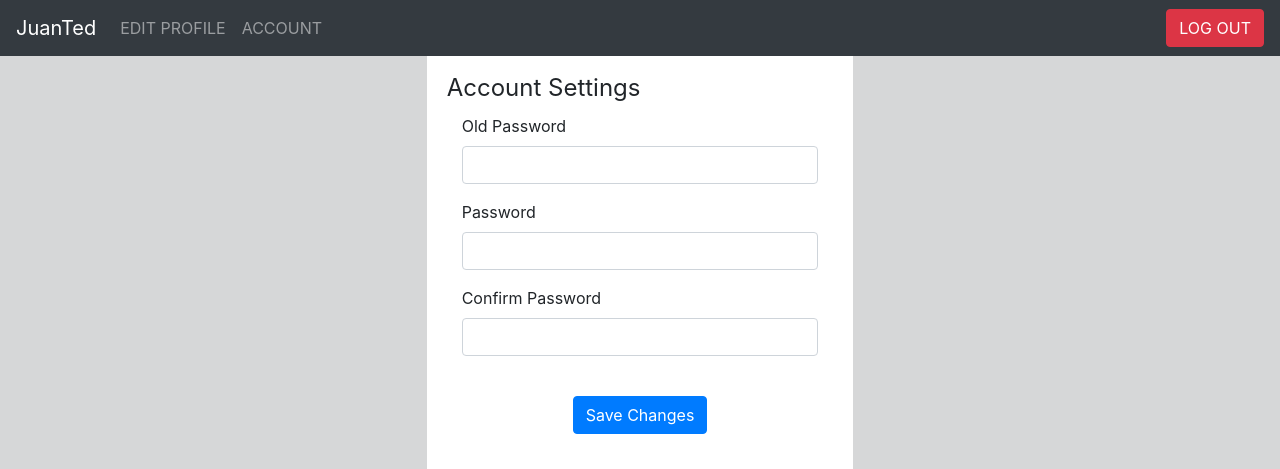
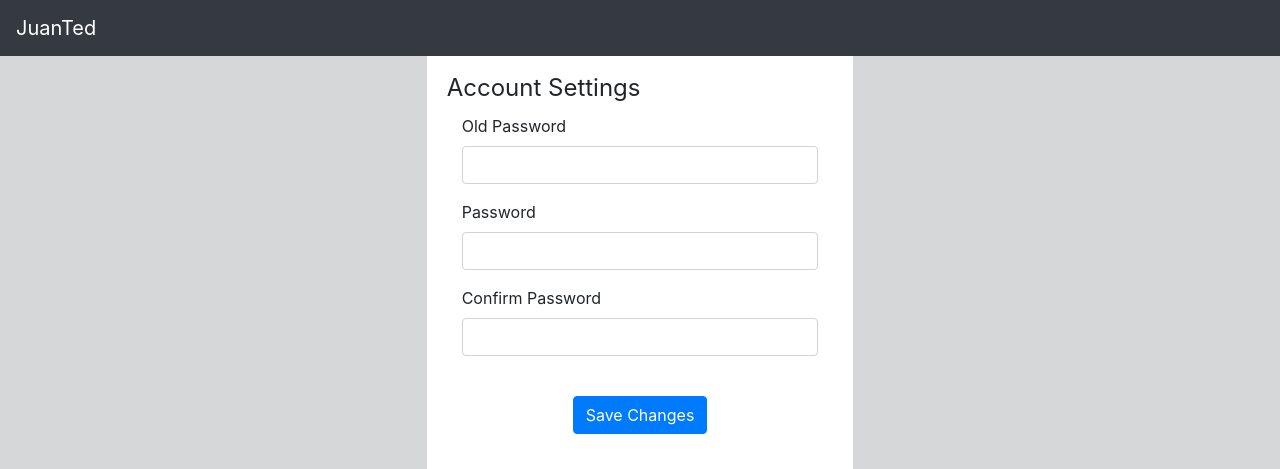
Before and after one commit to bluehacks2018/AIC-kids, a PHP site: page /account.php in a window 1280 px wide. Shown: the top 469 px of the page. Run offline with PHP 8.4, Linux system fonts and the light colour scheme.

Commit message:
fixed navbar

```diff
--- a/navbar.php
+++ b/navbar.php
@@ -4,7 +4,9 @@
     <span class="navbar-toggler-icon"></span>
   </button>
 
-  <div class="collapse navbar-collapse text-uppercase" id="navbarsExample03">
+  <?php
+  if (isset($_SESSION['id']))
+    echo '<div class="collapse navbar-collapse text-uppercase" id="navbarsExample03">
       <ul class="navbar-nav mr-auto">
         <li class="nav-item">
           <a class="nav-link" href="edit_profile.php">Edit Profile</a>
@@ -17,6 +19,6 @@
       <form class="form-inline my-2 my-md-0" action="logout.php" method="post">
         <button id="submit" name="submit" class="btn btn-danger">LOG OUT</button>
       </form>
-
-  </div>
+    </div>'
+   ?>
 </nav>
```
Lines whose indentation alone changed are shown as unchanged.
